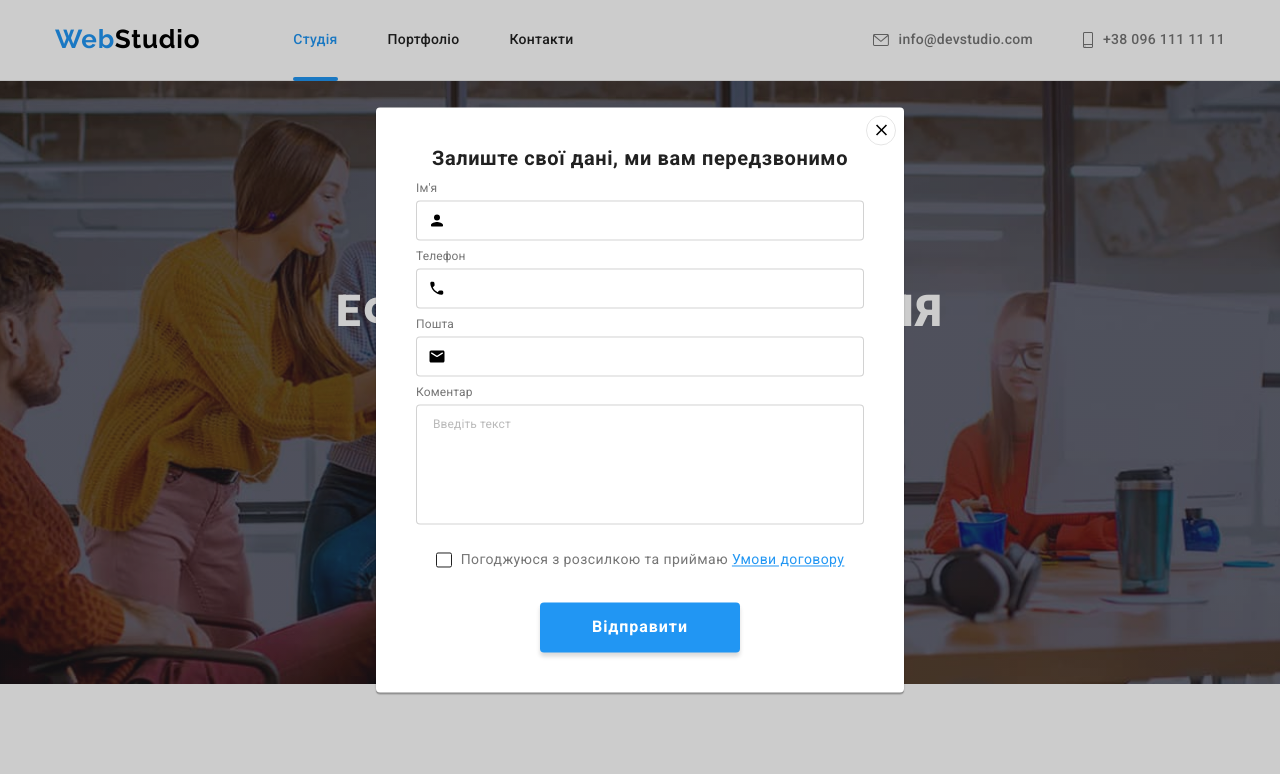
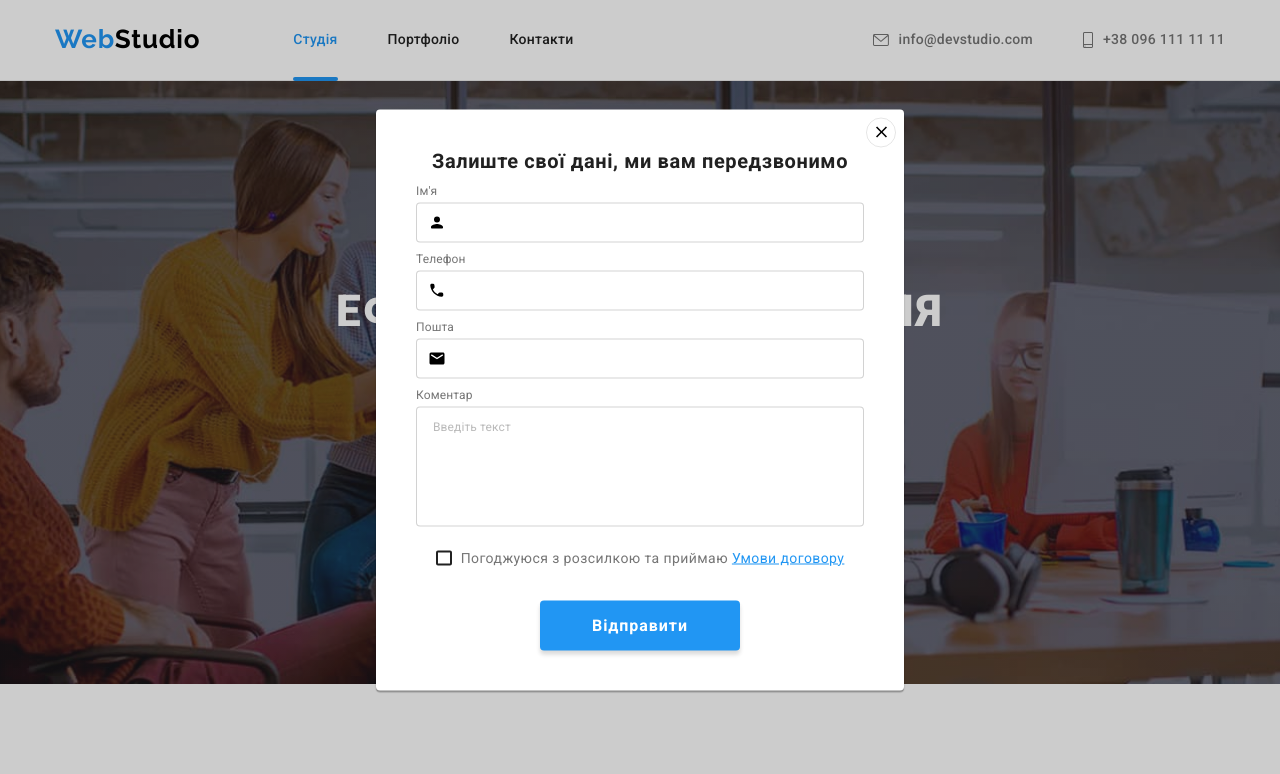
Before and after one commit to UlianaShyma/-goit-markup-hw-06, a plain HTML site: page index.html in a window 1280 px wide. Both pictures are taken after a click on the button "Замовити послугу". Shown: the top 774 px of the page. Drawn offline with nearby package versions, Linux system fonts and the light colour scheme.

Commit message:
Fixed some mistakes

```diff
--- a/css/styles.css
+++ b/css/styles.css
@@ -496,7 +496,7 @@ img {
 }
 
 .footer-media {
-  margin-right: 70px;
+  margin-right: 93px;
 }
 
 .footer-media-title,
@@ -857,6 +857,7 @@ img {
 }
 
 .form-field-message {
+  display: block;
   width: 100%;
   height: 120px;
   padding: 12px 16px;
@@ -904,7 +905,7 @@ img {
   height: 15px;
   margin-right: 9px;
 
-  border: 1px solid #212121;
+  border: 2px solid #212121;
   border-radius: 2px;
   cursor: pointer;
   transition: var(--transition-dur-and-func);
```
